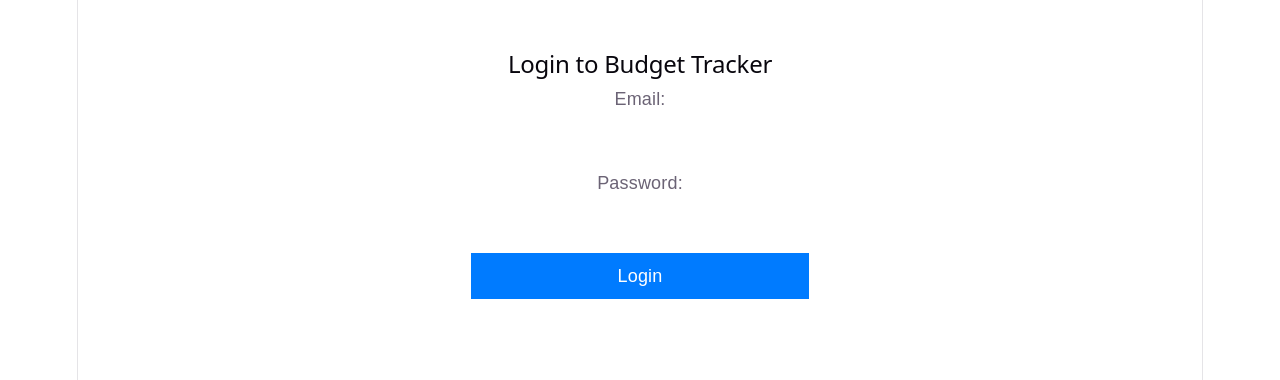
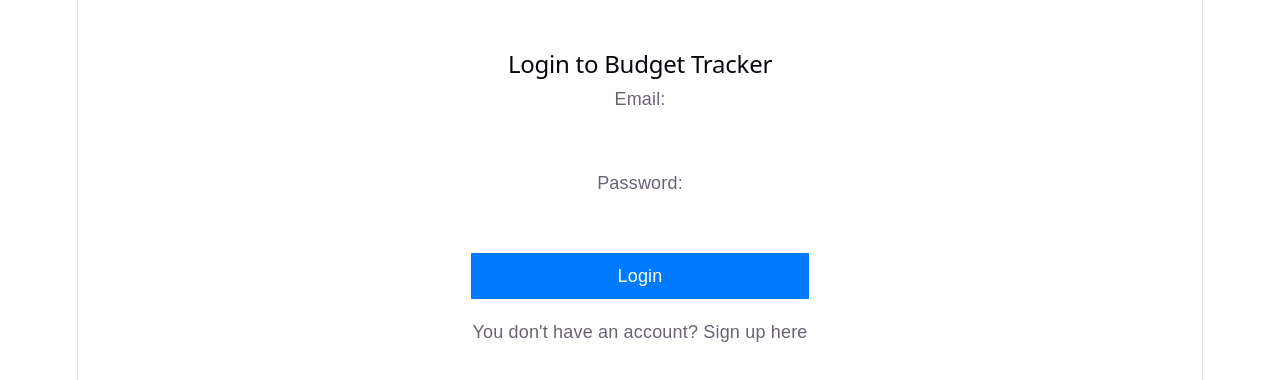
Before and after one commit to MazStefan/SB-Tracker, a React app in the folder frontend/: page /login in a window 1280 px wide. Shown: the top 380 px of the page. Built offline with nearby package versions, Linux system fonts and the light colour scheme; the HTML template or start-up script is replaced by a standard one.

Commit message:
Add link to register page

```diff
--- a/frontend/src/pages/Login.jsx
+++ b/frontend/src/pages/Login.jsx
@@ -1,5 +1,5 @@
 import { useState } from 'react';
-import { useNavigate } from 'react-router-dom';
+import { useNavigate, Link } from 'react-router-dom';
 import { authService } from '../services/authService';
 
 export default function Login() {
@@ -11,7 +11,7 @@ export default function Login() {
 
     const handleSubmit = async (e) => {
         e.preventDefault(); // Prevents the page from refreshing
-        setError('');       // Clear any previous errors
+        setError('');
 
         try {
             await authService.login({ email, password });
@@ -58,6 +58,10 @@ export default function Login() {
                     Login
                 </button>
             </form>
+
+            <p style={{ marginTop: '20px' }}>
+                You don't have an account? <Link to="/register">Sign up here</Link>
+            </p>
         </div>
     );
 }
```
